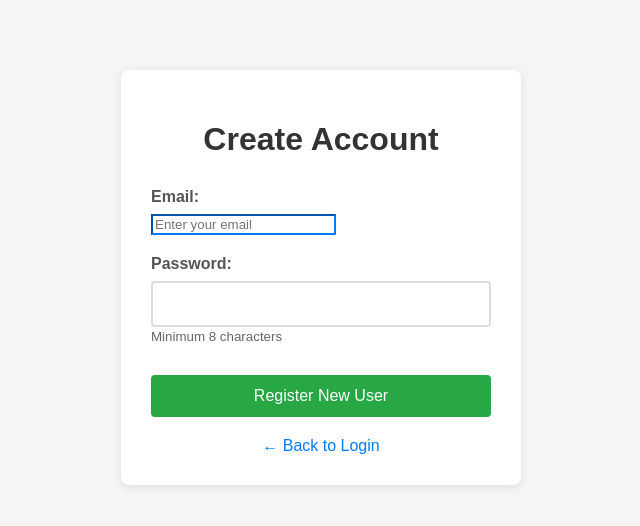
After one commit to opensourcemechanic/screen-dreams, a Flask app: page /register in a window 1280 px wide. The commit adds this page. Shown: the top 526 px of the page, without its empty margins (319-959 px from the left). Run offline with Flask 3, Linux system fonts and the light colour scheme; parts of the project's set-up code (start-up, migrations or seed data) failed here and were passed over.

Commit message:
Checkpoint: Flask-Security-Too authentication implementation with registration debugging
Major Progress:
- Successfully implemented Flask-Security-Too replacing custom auth
- Added Argon2 password hashing (OWASP recommended)
- Updated User model for Flask-Security-Too compatibility
- Added configurable password policy via environment variables
- Created demo user: demo@example.com / demo123

Registration Issue Investigation:
- Form submission works (POST /register returns 200)
- User creation silently fails - no users added to database
- Created multiple debug routes to isolate issue
- /register-test - basic route test (works)
- /minimal-test - fetch-based form (returns 200)
- /check-users - shows only demo user exists

Debug Infrastructure:
- app/simple_auth_working.py - registration with extensive debug logging
- templates/isolated_register.html - form without base template interference
- templates/minimal_test.html - minimal fetch-based submission
- Flash message debugging to track user creation process

Next Session Tasks:
- Debug why user creation fails despite 200 response
- Check Flask-Security-Too password validation blocking
- Verify database operations and role assignment
- Test with simplified password requirements
- Fix registration redirect flow

Configuration:
- Flask-Security-Too with configurable password complexity
- Email-based auth with auto-generated usernames
- Argon2 hashing, CSRF protection, session management
- Auto-save: 15s, Ollama timeout: 120s (both configurable)

```diff
--- /dev/null
+++ b/app/simple_auth_working.py
@@ -0,0 +1,97 @@
+from flask import Blueprint, render_template, request, redirect, url_for, flash
+from flask_security import login_required, current_user
+from app import db
+from app.models import User, Role
+from werkzeug.security import generate_password_hash
+from datetime import datetime
+
+simple_auth = Blueprint('simple_auth', __name__)
+
+@simple_auth.route('/register-test')
+def register_test():
+    return "Registration route is working!"
+
+@simple_auth.route('/minimal-test')
+def minimal_test():
+    return render_template('minimal_test.html')
+
+@simple_auth.route('/check-users')
+def check_users():
+    users = User.query.all()
+    user_list = []
+    for user in users:
+        user_list.append({
+            'email': user.email,
+            'username': user.username,
+            'active': user.active,
+            'confirmed_at': str(user.confirmed_at) if user.confirmed_at else None
+        })
+    return f"Users in database: {len(user_list)}<br>" + "<br>".join([f"Email: {u['email']}, Username: {u['username']}, Active: {u['active']}" for u in user_list])
+
+@simple_auth.route('/register', methods=['GET', 'POST'])
+def register():
+    if request.method == 'POST':
+        # Check if this is the registration submit
+        if not request.form.get('register_submit'):
+            flash('Please use the "Register New User" button to submit the form', 'error')
+            return render_template('isolated_register.html')
+
+        email = request.form.get('email')
+        password = request.form.get('password')
+
+        flash(f"Debug: Registration attempt - Email: {email}, Password length: {len(password) if password else 0}", 'info')
+        flash(f"Debug: Form data: {dict(request.form)}", 'info')
+
+        if not email or not password:
+            flash('Please fill in all fields', 'error')
+            return render_template('isolated_register.html')
+
+        if len(password) < 8:
+            flash(f'Password must be at least 8 characters long (got {len(password)})', 'error')
+            return render_template('isolated_register.html')
+
+        # Check if user exists
+        existing_user = User.query.filter_by(email=email).first()
+        if existing_user:
+            flash(f'Email already exists: {existing_user.email}', 'error')
+            return render_template('isolated_register.html')
+
+        try:
+            flash("Debug: Attempting to create user manually...", 'info')
+
+            # Create user manually without Flask-Security
+            user = User(
+                email=email,
+                username=email.split('@')[0],
+                password=generate_password_hash(password),  # Hash manually
+                active=True,
+                confirmed_at=datetime.utcnow()
+            )
+
+            flash("Debug: User object created", 'info')
+
+            # Add user role
+            user_role = Role.query.filter_by(name='user').first()
+            if not user_role:
+                user_role = Role(name='user', description='Regular user')
+                db.session.add(user_role)
+                db.session.commit()
+                flash("Debug: User role created", 'info')
+
+            user.roles.append(user_role)
+            db.session.add(user)
+            db.session.commit()
+            flash("Debug: User saved to database", 'info')
+
+            flash('Account created successfully! Please log in.', 'success')
+            return redirect(url_for('security.login'))
+
+        except Exception as e:
+            flash(f'Debug: Error creating user: {str(e)}', 'error')
+            import traceback
+            flash(f'Debug: Full error: {traceback.format_exc()}', 'error')
+            db.session.rollback()
+            flash(f'Error creating account: {str(e)}', 'error')
+            return render_template('isolated_register.html')
+
+    return render_template('isolated_register.html')
--- a/templates/base.html
+++ b/templates/base.html
@@ -23,7 +23,7 @@
                     <a href="{{ url_for('security.logout') }}" class="btn btn-secondary btn-sm">Logout</a>
                 {% else %}
                     <a href="{{ url_for('security.login') }}" class="btn btn-primary btn-sm">Login</a>
-                    <a href="{{ url_for('security.register') }}" class="btn btn-secondary btn-sm">Create Account</a>
+                    <a href="{{ url_for('simple_auth.register') }}" class="btn btn-secondary btn-sm">Create Account</a>
                 {% endif %}
             </div>
         </div>
--- /dev/null
+++ b/templates/isolated_register.html
@@ -0,0 +1,123 @@
+<!DOCTYPE html>
+<html>
+<head>
+    <title>Isolated Registration</title>
+    <style>
+        body {
+            font-family: Arial, sans-serif;
+            max-width: 400px;
+            margin: 50px auto;
+            padding: 20px;
+            background-color: #f5f5f5;
+        }
+        .container {
+            background: white;
+            padding: 30px;
+            border-radius: 8px;
+            box-shadow: 0 2px 10px rgba(0,0,0,0.1);
+        }
+        h1 {
+            text-align: center;
+            color: #333;
+            margin-bottom: 30px;
+        }
+        .form-group {
+            margin-bottom: 20px;
+        }
+        label {
+            display: block;
+            margin-bottom: 8px;
+            font-weight: bold;
+            color: #555;
+        }
+        input[type="email"], input[type="password"] {
+            width: 100%;
+            padding: 12px;
+            border: 2px solid #ddd;
+            border-radius: 4px;
+            font-size: 16px;
+            box-sizing: border-box;
+        }
+        input:focus {
+            border-color: #007bff;
+            outline: none;
+        }
+        button {
+            width: 100%;
+            background-color: #007bff;
+            color: white;
+            padding: 12px;
+            border: none;
+            border-radius: 4px;
+            font-size: 16px;
+            cursor: pointer;
+            margin-top: 10px;
+        }
+        button:hover {
+            background-color: #0056b3;
+        }
+        .message {
+            padding: 10px;
+            margin-bottom: 20px;
+            border-radius: 4px;
+        }
+        .error {
+            background-color: #f8d7da;
+            color: #721c24;
+            border: 1px solid #f5c6cb;
+        }
+        .success {
+            background-color: #d4edda;
+            color: #155724;
+            border: 1px solid #c3e6cb;
+        }
+        .back-link {
+            text-align: center;
+            margin-top: 20px;
+        }
+        .back-link a {
+            color: #007bff;
+            text-decoration: none;
+        }
+        .back-link a:hover {
+            text-decoration: underline;
+        }
+    </style>
+</head>
+<body>
+    <div class="container">
+        <h1>Create Account</h1>
+
+        {% with messages = get_flashed_messages(with_categories=true) %}
+            {% if messages %}
+                {% for category, message in messages %}
+                    <div class="message {{ category }}">{{ message }}</div>
+                {% endfor %}
+            {% endif %}
+        {% endwith %}
+
+        <form action="{{ url_for('simple_auth.register') }}" method="POST" id="registerForm">
+            <div class="form-group">
+                <label for="email">Email:</label>
+                <input type="text" id="email" name="email" required autofocus placeholder="Enter your email">
+            </div>
+
+            <div class="form-group">
+                <label for="password">Password:</label>
+                <input type="password" id="password" name="password" required>
+                <small style="color: #666;">Minimum 8 characters</small>
+            </div>
+
+            <div class="form-group">
+                <button type="submit" name="register_submit" value="true" style="background-color: #28a745;">Register New User</button>
+            </div>
+        </form>
+
+        <div class="back-link">
+            <a href="{{ url_for('security.login') }}">← Back to Login</a>
+        </div>
+    </div>
+
+    <!-- No JavaScript at all - completely isolated -->
+</body>
+</html>
```
Also changed, not shown: app/__init__.py (+10 -11 lines), app/forms.py (added, +13 -0 lines), app/models.py (+8 -2 lines), app/routes.py (+32 -0 lines), templates/basic_register.html (added, +76 -0 lines), templates/minimal_test.html (added, +53 -0 lines), templates/simple_register.html (added, +165 -0 lines), templates/test_form.html (added, +49 -0 lines), templates/test_register.html (added, +59 -0 lines).
